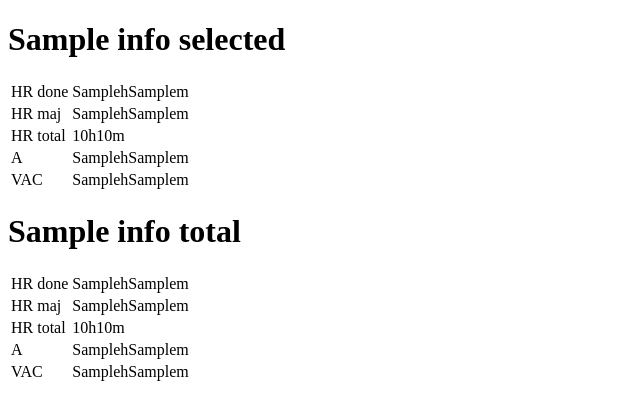
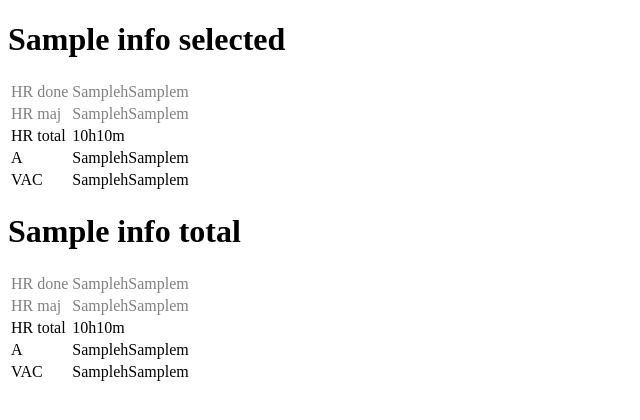
Before and after one commit to lucsch/KOPP, a Python web app: template kopp/templates/info.html in a window 1280 px wide. Shown: the top 420 px of the page, without its empty margins (0-640 px from the left). Run offline with Jinja, Linux system fonts and the light colour scheme; the template is opened without the code that fills it: most values are stand-ins (such as "Sample title", 1, 10 or a date in 2020).

Commit message:
Adding grey color to the info window

```diff
--- a/kopp/templates/info.html
+++ b/kopp/templates/info.html
@@ -11,12 +11,12 @@
 <table>
     <tbody>
     <tr>
-        <td>HR done</td>
-        <td>{{ info_selected.hr_done_hours }}h{{ info_selected.hr_done_minutes }}m</td>
+        <td><font color="gray">HR done</font></td>
+        <td><font color="gray">{{ info_selected.hr_done_hours }}h{{ info_selected.hr_done_minutes }}m</font></td>
     </tr>
     <tr>
-        <td>HR maj</td>
-        <td>{{ info_selected.hr_increased_hours }}h{{ info_selected.hr_increased_minutes }}m</td>
+        <td><font color="gray">HR maj</font></td>
+        <td><font color="gray">{{ info_selected.hr_increased_hours }}h{{ info_selected.hr_increased_minutes }}m</font></td>
     </tr>
     <tr>
         <td>HR total</td>
@@ -38,12 +38,12 @@
 <table>
     <tbody>
     <tr>
-        <td>HR done</td>
-        <td>{{ info_total.hr_done_hours }}h{{ info_total.hr_done_minutes }}m</td>
+        <td><font color="gray">HR done</font></td>
+        <td><font color="gray">{{ info_total.hr_done_hours }}h{{ info_total.hr_done_minutes }}m</font></td>
     </tr>
     <tr>
-        <td>HR maj</td>
-        <td>{{ info_total.hr_increased_hours }}h{{ info_total.hr_increased_minutes }}m</td>
+        <td><font color="gray">HR maj</font></td>
+        <td><font color="gray">{{ info_total.hr_increased_hours }}h{{ info_total.hr_increased_minutes }}m</font></td>
     </tr>
     <tr>
         <td>HR total</td>
```
